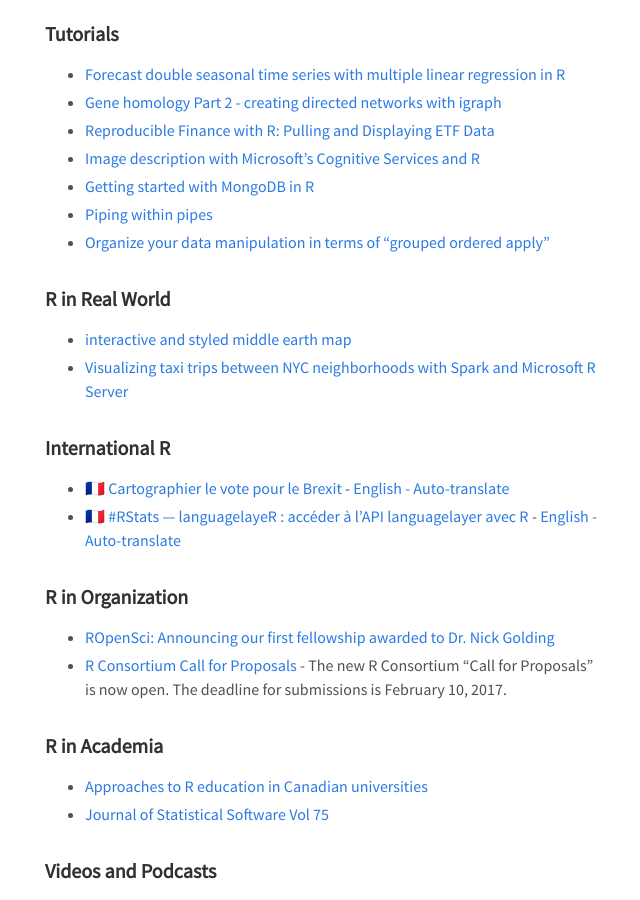
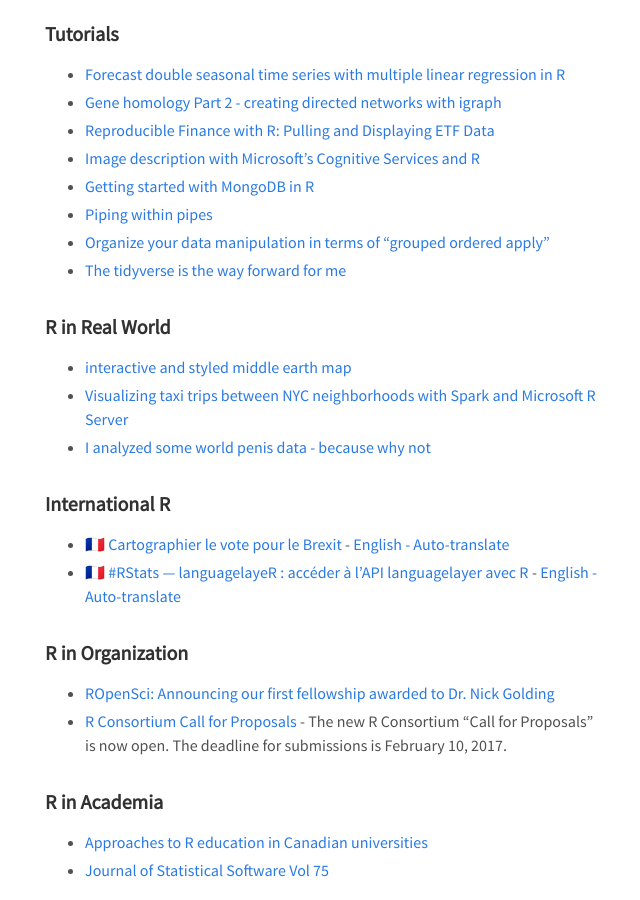
Before and after one commit to rweekly/rweekly.org, a Jekyll site: the page built from draft.md, in a window 1280 px wide and 900 px high, scrolled down 325 px. Shown: the whole window, without its empty margins (315-955 px from the left). Built offline with Jekyll 4.4.1, drawn with Linux system fonts in a browser that asks for light colours; emoji names are drawn with the system emoji font; comment, search, counter and statistics services are not loaded.

Commit message:
Draft: issue 30

```diff
--- a/draft.md
+++ b/draft.md
@@ -23,11 +23,13 @@
 + [Getting started with MongoDB in R](https://cran.r-project.org/web/packages/mongolite/vignettes/intro.html)
 + [Piping within pipes](http://nathaneastwood.github.io/2016-11-21-pipes-in-pipes/)
 + [Organize your data manipulation in terms of “grouped ordered apply”](http://www.win-vector.com/blog/2016/12/organize-your-data-manipulation-in-terms-of-grouped-ordered-apply/)
++ [The tidyverse is the way forward for me](https://www.reddit.com/r/rstats/comments/5i8v97/the_tidyverse_is_the_way_forward_for_me/)
 
 ### R in Real World
 
 + [interactive and styled middle earth map](http://jkunst.com/r/interactive-and-styled-middle-earth-map/)
 + [Visualizing taxi trips between NYC neighborhoods with Spark and Microsoft R Server](http://blog.revolutionanalytics.com/2016/12/taxi-mrs-spark.html)
++ [I analyzed some world penis data - because why not](https://blog.jemu.name/post/2015/08/i-analyzed-some-world-penis-data---because-why-not/)
 
 ### International R
 
```
